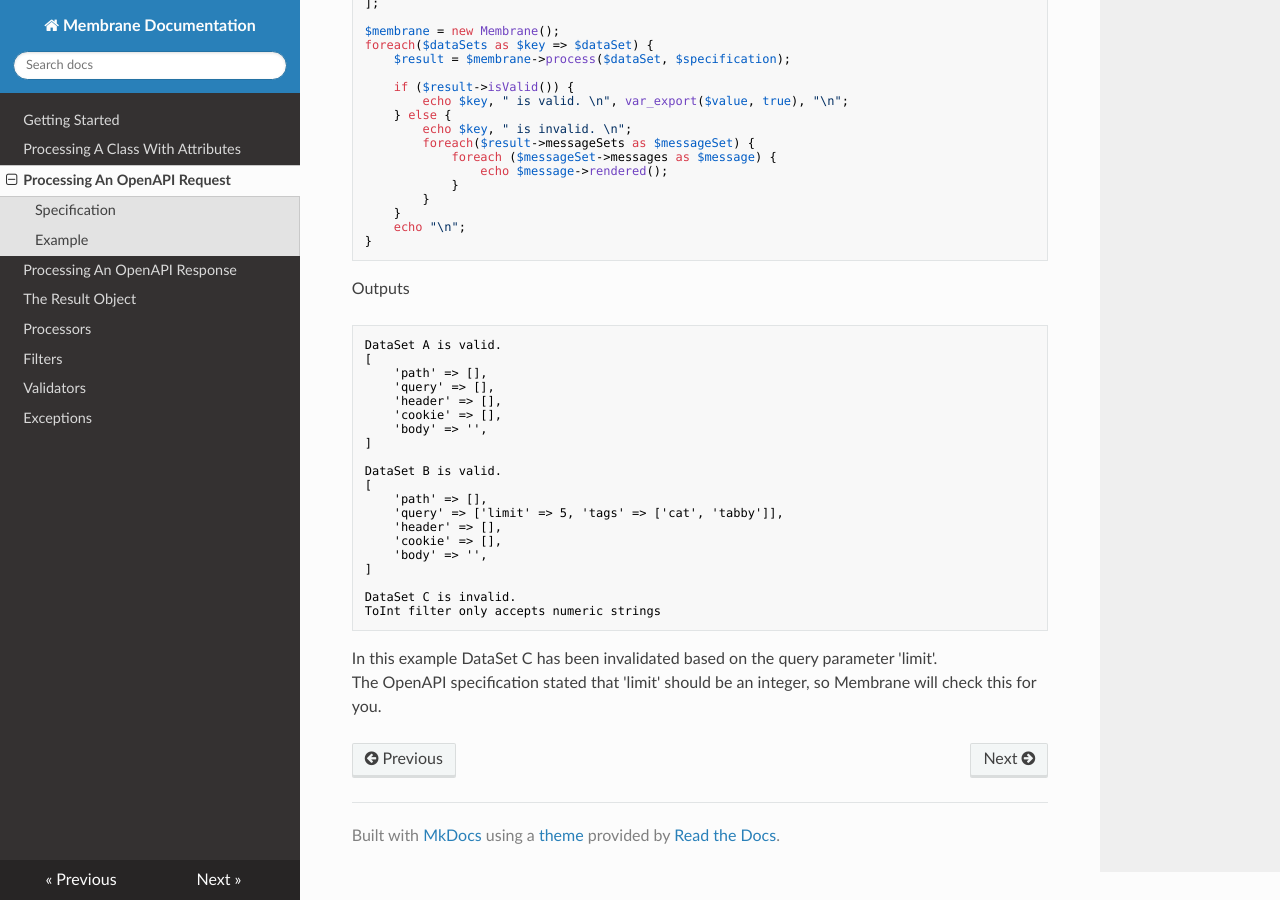
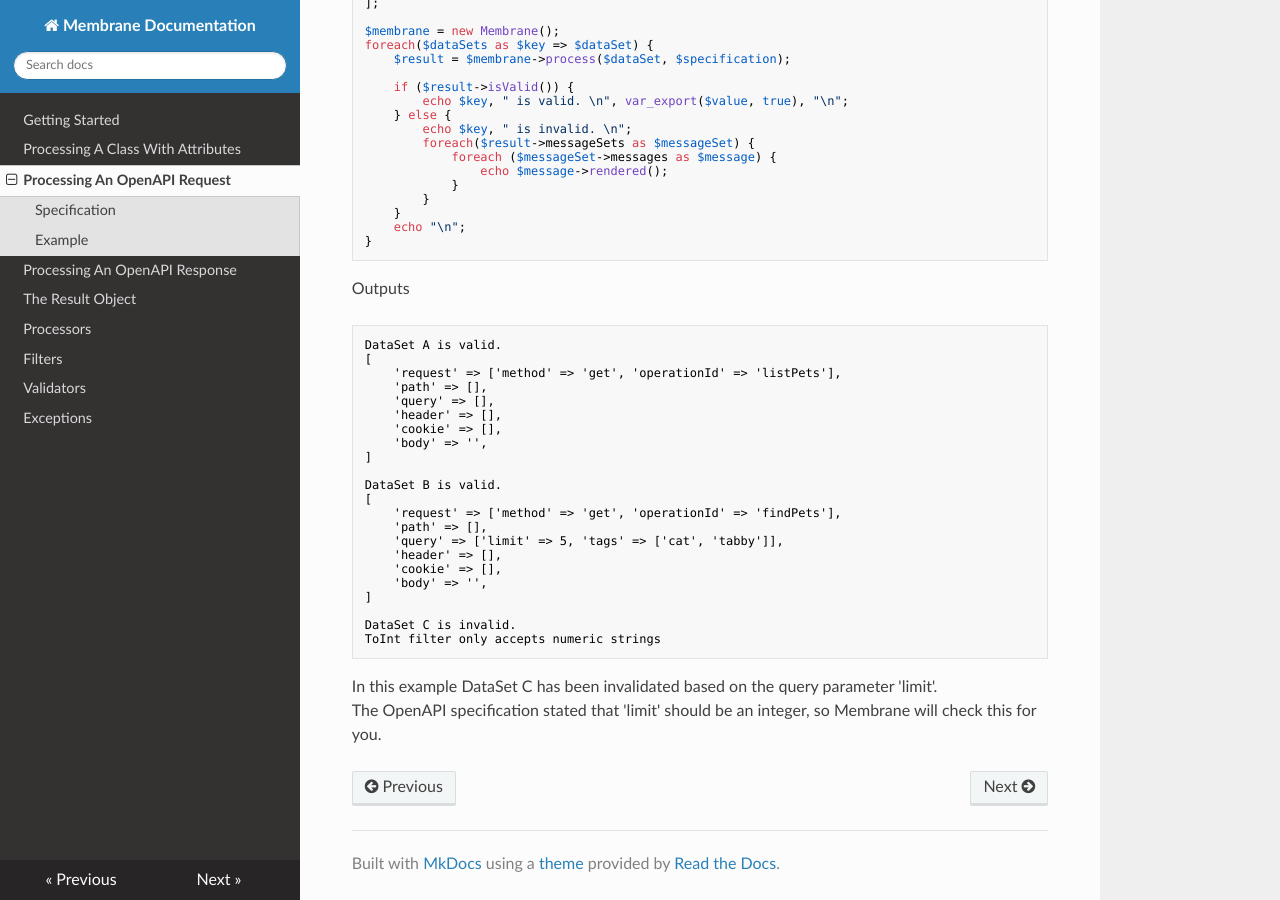
Before and after one commit to membrane-php/membrane-core, an MkDocs documentation site: the page built from docs/builder-request.md, in a window 1280 px wide and 900 px high, scrolled down 1664 px. Built offline with MkDocs 1.6.1, drawn with Linux system fonts in a browser that asks for light colours; nearby versions of some CDN libraries.

Commit message:
Update docs with new formats that come out of a request processor

````diff
--- a/docs/builder-request.md
+++ b/docs/builder-request.md
@@ -109,6 +109,7 @@ Outputs
 ```text
 DataSet A is valid.
 [
+    'request' => ['method' => 'get', 'operationId' => 'listPets'],
     'path' => [],
     'query' => [],
     'header' => [],
@@ -118,6 +119,7 @@ DataSet A is valid.
 
 DataSet B is valid.
 [
+    'request' => ['method' => 'get', 'operationId' => 'findPets'],
     'path' => [],
     'query' => ['limit' => 5, 'tags' => ['cat', 'tabby']],
     'header' => [],
````
Also changed, not shown: docs/processors.md (+1 -0 lines).
